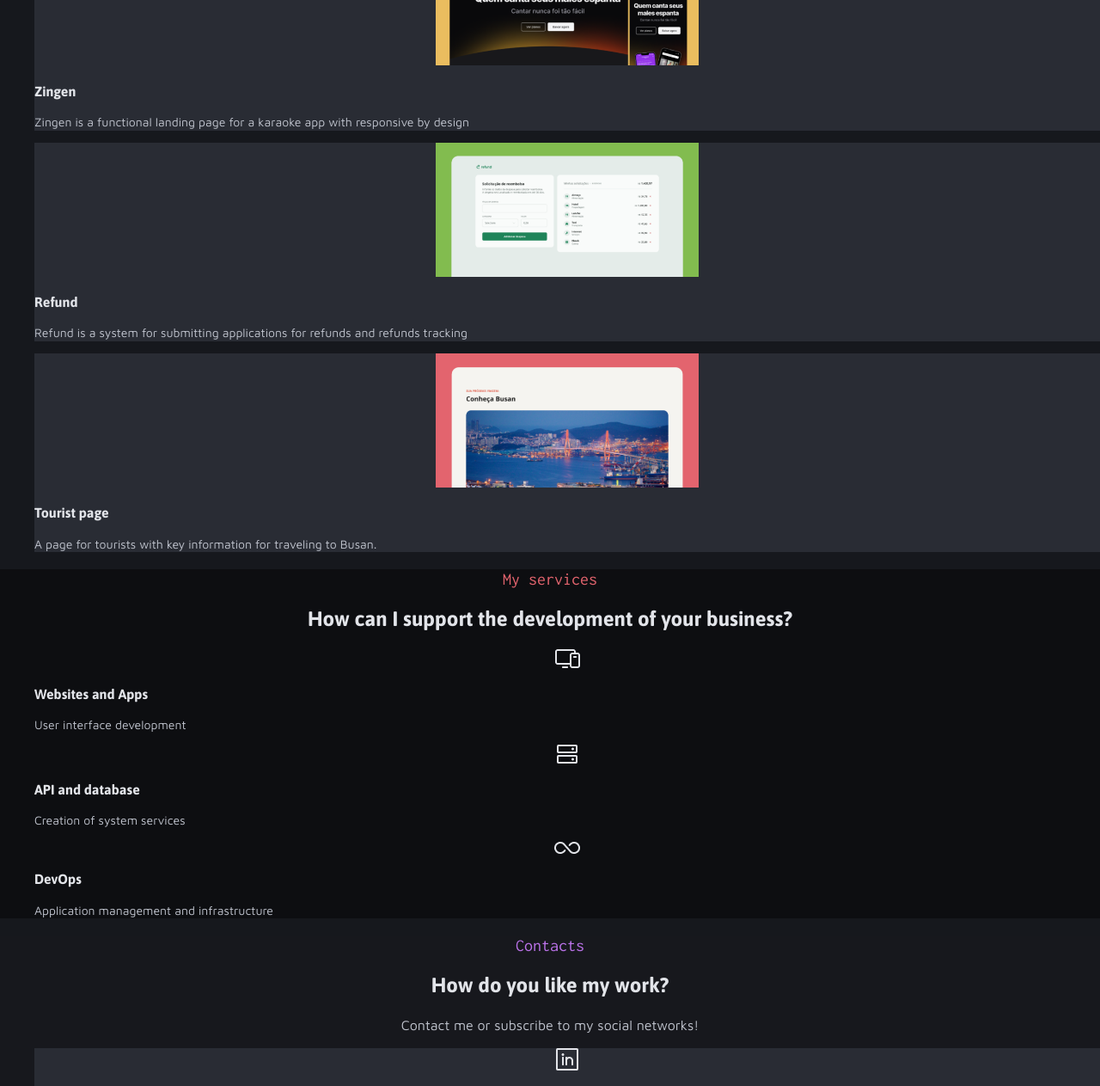
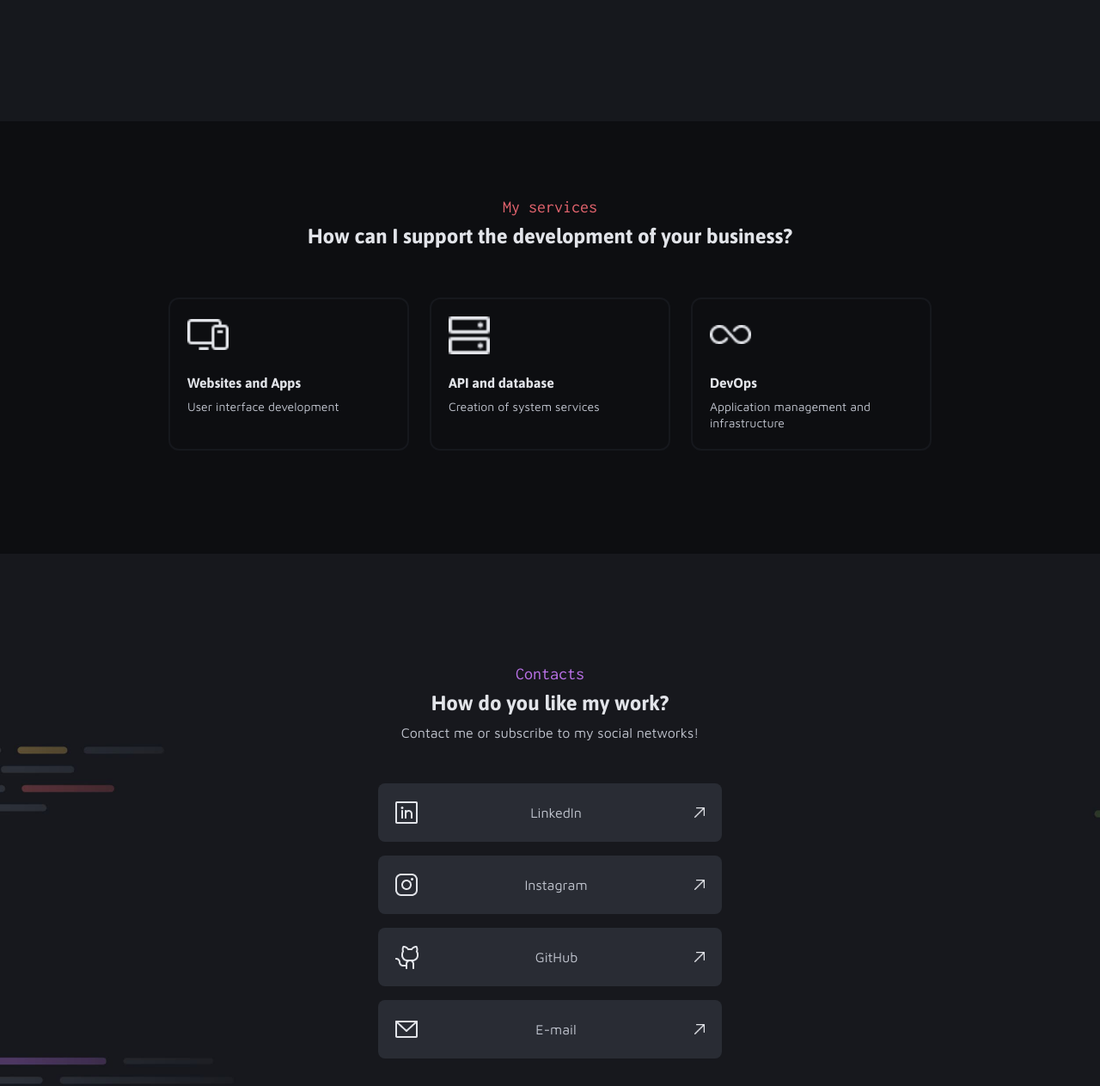
Before and after one commit to tymur-lykho/potfolio-landing-page, a plain HTML site: page index.html in a window 1280 px wide. Shown: the part 1449-2712 px from the top of the page at 86% size. Drawn offline with nearby package versions, Linux system fonts and the light colour scheme.

Commit message:
Add styles for blocks

```diff
--- a/css/styles.css
+++ b/css/styles.css
@@ -14,44 +14,30 @@ a {
   color: currentColor;
 }
 
+ol,
 ul {
   list-style-type: none;
+  margin: 0;
+  padding: 0;
 }
 
-/* text-sm */
-.sm {
-  font-size: 14px;
+h1,
+h2,
+h3,
+h4,
+h5,
+h6,
+p {
+  margin: 0;
 }
 
-/* text-md */
-.md {
-  font-size: 16px;
-}
+/* img {
+  display: block;
+  max-width: 100%;
+} */
 /* #endregion */
 
-/* #region Hero Section */
-.hero {
-  background-image: url(../media/images/Background_Intro.jpg);
-  background-size: cover;
-}
-
-.photo-border {
-  position: fixed;
-  margin: 0 auto;
-  width: 96px;
-  height: 96px;
-  border: 3px solid #e3646e;
-  border-radius: 9999px;
-}
-
-.hero-photo {
-  border-radius: 9999px;
-  width: 87px;
-  height: 87px;
-}
-
-.code-logo {
-}
+/* #region Common */
 
 .hero-subtitle,
 .works-subtitle,
@@ -61,10 +47,6 @@ ul {
   font-size: 20px;
   line-height: 1.2;
   color: #e3646e;
-}
-
-.hero-subtitle > span {
-  color: #c0c4ce;
 }
 
 .hero-title,
@@ -79,54 +61,11 @@ ul {
   color: #e2e4e9;
 }
 
-.hero-text {
-  color: #878ea1;
-}
-
-.languages-list {
-}
-
-.language-item {
-  background-color: #292c34;
-  width: 114px;
-  height: 40px;
-  border-radius: 999px;
-  display: flex;
-  padding: 8px 16px;
-}
-
-.language-img {
-}
-
-.language-text {
-  color: #c0c4ce;
-}
-
-/* #endregion */
-
-/* #region Works Section */
-.works {
-}
-
-.works-subtitle {
-  /* In Hero Section */
-}
-
 .works-title,
 .services-title,
 .contacts-title {
   font-size: 24px;
   text-transform: none;
-}
-
-.works-list {
-}
-
-.work-item {
-  background-color: #292c34;
-}
-
-.work-img {
 }
 
 .work-subtitle,
@@ -143,30 +82,198 @@ ul {
 .service-text {
   text-align: left;
 }
+
+/* text-sm */
+.sm {
+  font-size: 14px;
+}
+
+/* text-md */
+.md {
+  font-size: 16px;
+}
+/* #endregion */
+/* #region Hero Section */
+.hero {
+  background-image: url(../media/images/Background_Intro.jpg);
+  background-size: cover;
+}
+
+.photo-border {
+  position: relative;
+  margin: 0 auto;
+  margin-top: 120px;
+  width: 96px;
+  height: 96px;
+  border: 2px solid #e3646e;
+  border-radius: 9999px;
+}
+
+.hero-photo {
+  border-radius: 9999px;
+  width: 87px;
+  height: 87px;
+  object-fit: cover;
+  position: absolute;
+  top: 2px;
+  left: 2px;
+  z-index: 1;
+}
+
+.code-logo {
+  display: block;
+  position: relative;
+  /* z-index: 2;
+  margin-block: -20px;
+  margin-inline: 60px; */
+  position: absolute;
+  top: 55px; /* Налаштуйте позицію логотипа */
+  left: 55px;
+  z-index: 2;
+}
+
+.wrapper {
+  margin: 0 auto;
+  margin-top: 56px;
+  width: 680px;
+}
+
+.hero-subtitle > span {
+  color: #c0c4ce;
+}
+
+.hero-title {
+  margin-top: 8px;
+}
+
+.hero-text {
+  margin-top: 20px;
+  color: #878ea1;
+}
+
+.languages-list {
+  margin-top: 80px;
+  display: flex;
+  flex-direction: row;
+  align-items: baseline;
+  justify-content: center;
+  gap: 16px;
+}
+
+.language-item {
+  background-color: #292c34;
+  border-radius: 999px;
+  padding: 8px 16px;
+  height: 40px;
+  display: flex;
+  flex-direction: row;
+  align-items: stretch;
+  margin-bottom: 94px;
+}
+
+.language-img {
+  margin-right: 8px;
+}
+
+.language-text {
+  color: #c0c4ce;
+}
+
+.scroll-btn {
+  margin-bottom: 57px;
+}
+
+/* #endregion */
+
+/* #region Works Section */
+.works {
+  padding: 0 120px;
+  padding-bottom: 144px;
+}
+
+.works-subtitle {
+  margin-top: 72px;
+  margin-bottom: 8px;
+}
+
+.works-list {
+  margin-top: 56px;
+  display: flex;
+  flex-wrap: wrap;
+  align-items: center;
+  justify-content: center;
+  gap: 24px;
+}
+
+.work-item {
+  background-color: #292c34;
+  border-radius: 12px;
+  padding: 12px;
+  width: 330px;
+  height: 280px;
+}
+
+.work-img {
+  border-radius: 8px;
+  object-fit: cover;
+}
+
+.work-subtitle {
+  margin-top: 20px;
+}
+
+.work-text {
+  margin-top: 8px;
+}
 /* #endregion */
 
 /* #region Services Section */
 .services {
   background-color: #0d0e11;
+  padding: 120px;
+  padding-top: 88px;
 }
+
 .services-subtitle {
-  /* Inherited */
+  margin-bottom: 8px;
 }
 
 .services-title {
-  /* Inherited */
+  margin-bottom: 56px;
 }
 
 .services-list {
+  display: flex;
+  flex-direction: row;
+  justify-content: center;
+  gap: 24px;
 }
 
 .service-item {
+  border: 2px solid #16181d;
+  border-radius: 12px;
+  padding: 20px;
+  width: 280px;
+  display: inline;
+  align-items: baseline;
+  display: flex;
+  flex-direction: column;
+}
+
+.service-img-wrapper {
+  margin-bottom: 20px;
+  width: 48px;
+  height: 48px;
+  object-fit: contain;
+  align-content: center;
 }
 
 .service-img {
+  width: 48px;
 }
 
 .service-subtitle {
+  margin-bottom: 8px;
 }
 
 .service-text {
@@ -177,32 +284,57 @@ ul {
 .contacts {
   background-image: url(../media/images/Background_Contacts.jpg);
   background-size: cover;
+  padding: 128px 120px 200px 120px;
 }
 
 .contacts-subtitle {
   color: #bb72e9;
+  margin-bottom: 8px;
 }
 
 .contacts-title {
+  margin-bottom: 8px;
 }
 
 .contacts-text {
+  margin-bottom: 48px;
 }
 
 .socials {
+  display: flex;
+  flex-direction: column;
+  gap: 16px;
+  justify-content: center;
+  align-items: center;
 }
 
-.socail-item {
+.socail-item > a {
   background-color: #292c34;
+  border-radius: 8px;
+  padding: 20px;
+  width: 400px;
+  height: 68px;
+  display: flex;
+  flex-direction: row;
+  justify-content: space-between;
+  align-items: center;
 }
 
-.social-img {
+.social-img,
+.social-arrow-logo {
+  display: block;
+}
+
+.social-arrow-logo {
+  margin-right: 0;
+  width: 12px;
+  height: 12px;
 }
 
 .social-text {
   font-weight: 500;
   font-size: 16px;
-  text-align: left;
+  margin: 0 12px;
 }
 
 /* #endregion */
--- a/index.html
+++ b/index.html
@@ -24,21 +24,23 @@
         <div class="photo-border">
           <img
             class="hero-photo"
-            src="../media/images/Background_Intro.jpg"
+            src="../media/images/hero-photo.png"
             alt="Лихо Тимур"
           />
           <img class="code-logo" src="./media/logo/Code.png" alt="Code logo" />
         </div>
+        <div class="wrapper">
           <p class="hero-subtitle">
             <span>Hello, world! My name is </span>Tymur Lykho
             <span>and I am</span>
           </p>
           <h1 class="hero-title">FullStack Developer</h1>
           <p class="hero-text sm">
-          I translate needs into real applications that are both attractive and
-          effective. My passion for technology helps to find innovative answers
-          to the most difficult tasks.
+            I translate needs into real applications that are both attractive
+            and effective. My passion for technology helps to find innovative
+            answers to the most difficult tasks.
           </p>
+        </div>
         <ul class="languages-list">
           <li class="language-item">
             <img
@@ -89,8 +91,7 @@
             <p class="language-text md">Node.js</p>
           </li>
         </ul>
-        <a href="#works">
-          Scroll down
+        <a class="scroll-btn" href="#works">
           <img src="./media/logo/Vector.png" alt="Scroll down icon" />
         </a>
       </section>
@@ -188,29 +189,35 @@
         </h2>
         <ul class="services-list">
           <li class="service-item">
+            <div class="service-img-wrapper">
               <img
                 class="service-img"
                 src="./media/logo/Vector-1.png"
                 alt="PC logo"
               />
+            </div>
             <h3 class="service-subtitle">Websites and Apps</h3>
             <p class="service-text sm">User interface development</p>
           </li>
           <li class="service-item">
+            <div class="service-img-wrapper">
               <img
                 class="service-img"
                 src="./media/logo/Vector-2.png"
                 alt="Server logo"
               />
+            </div>
             <h3 class="service-subtitle">API and database</h3>
             <p class="service-text sm">Creation of system services</p>
           </li>
           <li class="service-item">
+            <div class="service-img-wrapper">
               <img
                 class="service-img"
                 src="./media/logo/Vector-3.png"
                 alt="Infinity logo"
               />
+            </div>
             <h3 class="service-subtitle">DevOps</h3>
             <p class="service-text sm">
               Application management and infrastructure
@@ -234,7 +241,11 @@
                 alt="LinkedIn logo"
               />
               <p class="social-text">LinkedIn</p>
-              <img src="./media/logo/Vector-4.png" alt="arrow logo" />
+              <img
+                class="social-arrow-logo"
+                src="./media/logo/Vector-4.png"
+                alt="arrow logo"
+              />
             </a>
           </li>
           <li class="socail-item">
@@ -245,7 +256,11 @@
                 alt="Instagram logo"
               />
               <p class="social-text">Instagram</p>
-              <img src="./media/logo/Vector-4.png" alt="arrow logo" />
+              <img
+                class="social-arrow-logo"
+                src="./media/logo/Vector-4.png"
+                alt="arrow logo"
+              />
             </a>
           </li>
           <li class="socail-item">
@@ -256,7 +271,11 @@
                 alt="GitHub logo"
               />
               <p class="social-text">GitHub</p>
-              <img src="./media/logo/Vector-4.png" alt="arrow logo" />
+              <img
+                class="social-arrow-logo"
+                src="./media/logo/Vector-4.png"
+                alt="arrow logo"
+              />
             </a>
           </li>
           <li class="socail-item">
@@ -267,7 +286,11 @@
                 alt="E-mail logo"
               />
               <p class="social-text">E-mail</p>
-              <img src="./media/logo/Vector-4.png" alt="arrow logo" />
+              <img
+                class="social-arrow-logo"
+                src="./media/logo/Vector-4.png"
+                alt="arrow logo"
+              />
             </a>
           </li>
         </ul>
```
Also changed, not shown: media/images/hero-photo.png (added). Lines whose indentation alone changed are shown as unchanged.
